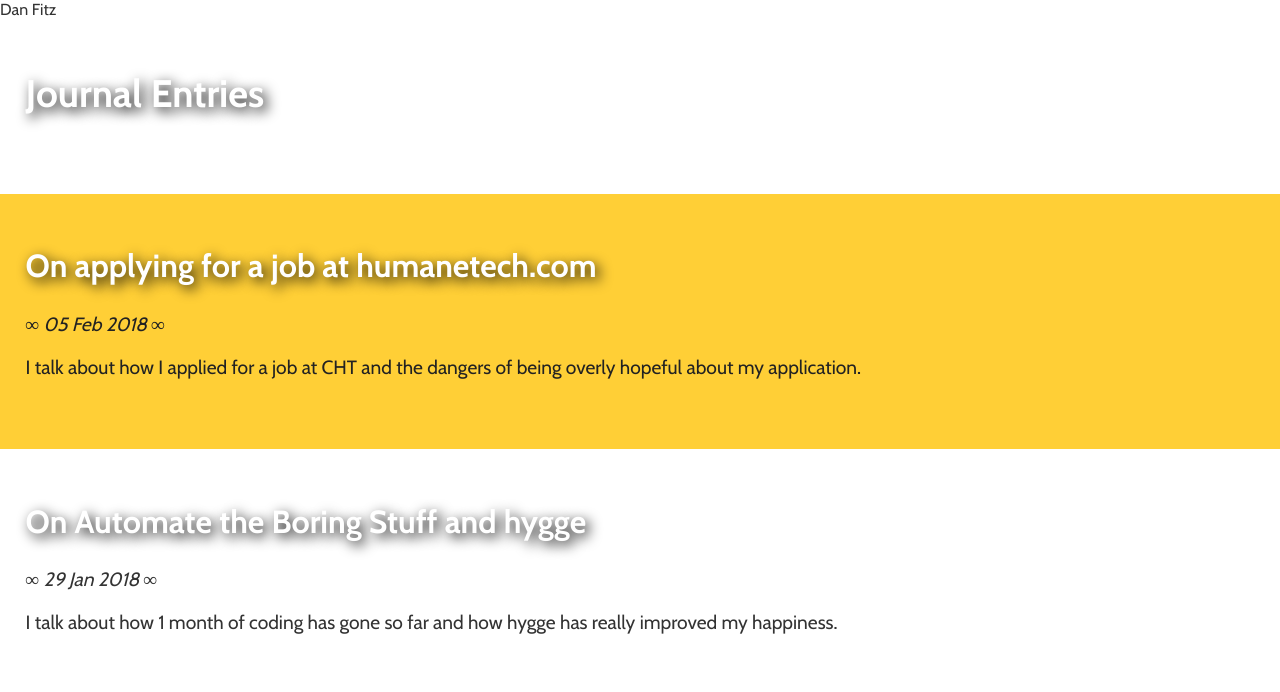
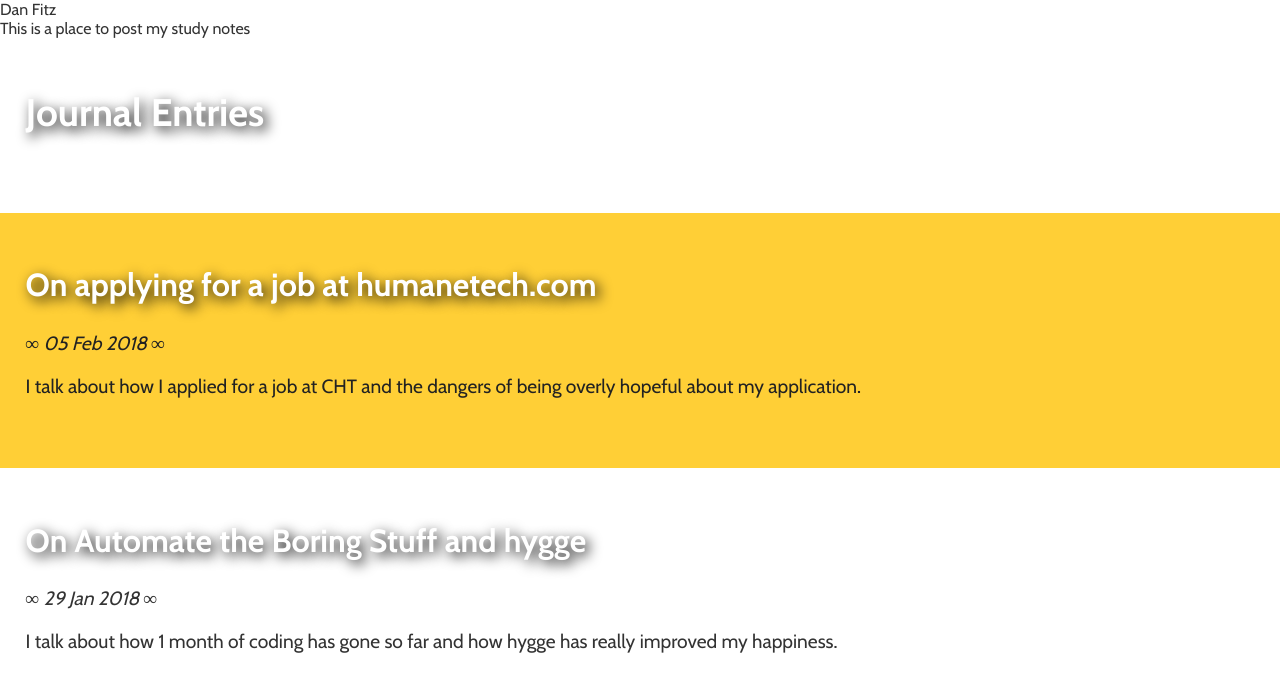
Before and after one commit to danfitz/danielfitz.github.io, a Jekyll site: the page built from journal/index.html, in a window 1280 px wide. Shown: the top 692 px of the page. Built offline with Jekyll 4.4.1, drawn with Linux system fonts in a browser that asks for light colours.

Commit message:
Update default.html

```diff
--- a/_layouts/default.html
+++ b/_layouts/default.html
@@ -1,19 +1,20 @@
-<!DOCTYPE html>
 <html>
+
   <head>
-		<title>{{ page.title }}</title>
-		<!-- link to main stylesheet -->
+    <title>{{ page.title }} - Dan Fitz</title>
     <link rel="stylesheet" type="text/css" href="/css/main.css">
   </head>
 
   <body>
     <header>
-			Dan Fitz
+      <div id="siteTitle">Dan Fitz</div>
+      <div id="siteDescription">This is a place to post my study notes</div>
     </header>
 
-		<content>
+    <main>
       {{ content }}
-		</content>
+    </main>
+
   </body>
 
 </html>
```
Lines whose indentation alone changed are shown as unchanged.
